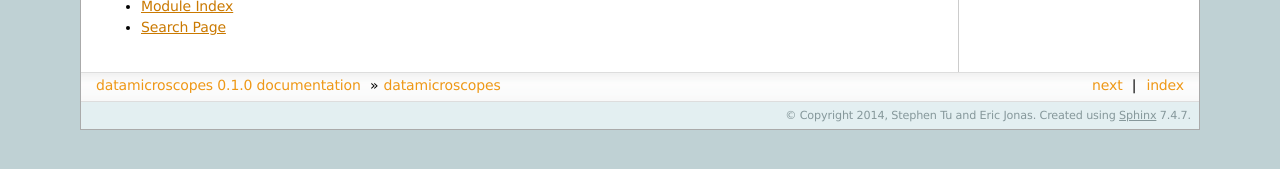
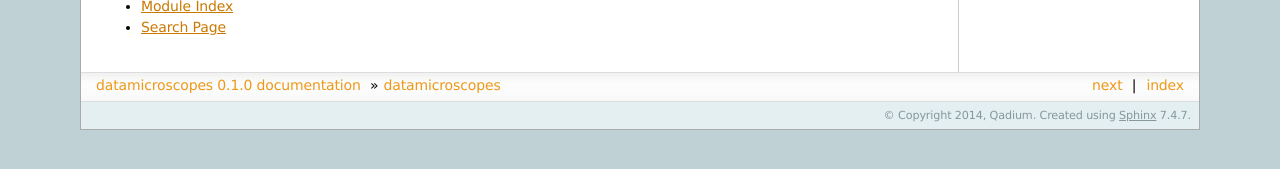
Before and after one commit to datamicroscopes/release, a Sphinx documentation site: the page built from doc/index.rst, in a window 1280 px wide. Shown: the part 620-789 px from the top of the page. Built offline with Sphinx 7.4.7, drawn with Linux system fonts in a browser that asks for light colours; formulas are drawn with MathJax 3.

Commit message:
closes #25

```diff
--- a/doc/conf.py
+++ b/doc/conf.py
@@ -49,7 +49,7 @@ master_doc = 'index'
 
 # General information about the project.
 project = u'datamicroscopes'
-copyright = u'2014, Stephen Tu and Eric Jonas'
+copyright = u'2014, Qadium'
 
 # The version info for the project you're documenting, acts as replacement for
 # |version| and |release|, also used in various other places throughout the
@@ -201,8 +201,8 @@ latex_elements = {
 # (source start file, target name, title,
 #  author, documentclass [howto, manual, or own class]).
 latex_documents = [
-  ('index', 'datamicroscopes.tex', u'datamicroscopes Documentation',
-   u'Stephen Tu and Eric Jonas', 'manual'),
+  ('index', 'datamicroscopes.tex', 'datamicroscopes Documentation',
+   'Qadium', 'manual'),
 ]
 
 # The name of an image file (relative to this directory) to place at the top of
@@ -231,8 +231,8 @@ latex_documents = [
 # One entry per manual page. List of tuples
 # (source start file, name, description, authors, manual section).
 man_pages = [
-    ('index', 'datamicroscopes', u'datamicroscopes Documentation',
-     [u'Stephen Tu and Eric Jonas'], 1)
+    ('index', 'datamicroscopes', 'datamicroscopes Documentation',
+     ['Qadium'], 1)
 ]
 
 # If true, show URL addresses after external links.
@@ -245,8 +245,8 @@ man_pages = [
 # (source start file, target name, title, author,
 #  dir menu entry, description, category)
 texinfo_documents = [
-  ('index', 'datamicroscopes', u'datamicroscopes Documentation',
-   u'Stephen Tu and Eric Jonas', 'datamicroscopes', 'One line description of project.',
+  ('index', 'datamicroscopes', 'datamicroscopes Documentation',
+   'Qadium', 'datamicroscopes', 'One line description of project.',
    'Miscellaneous'),
 ]
 
```
